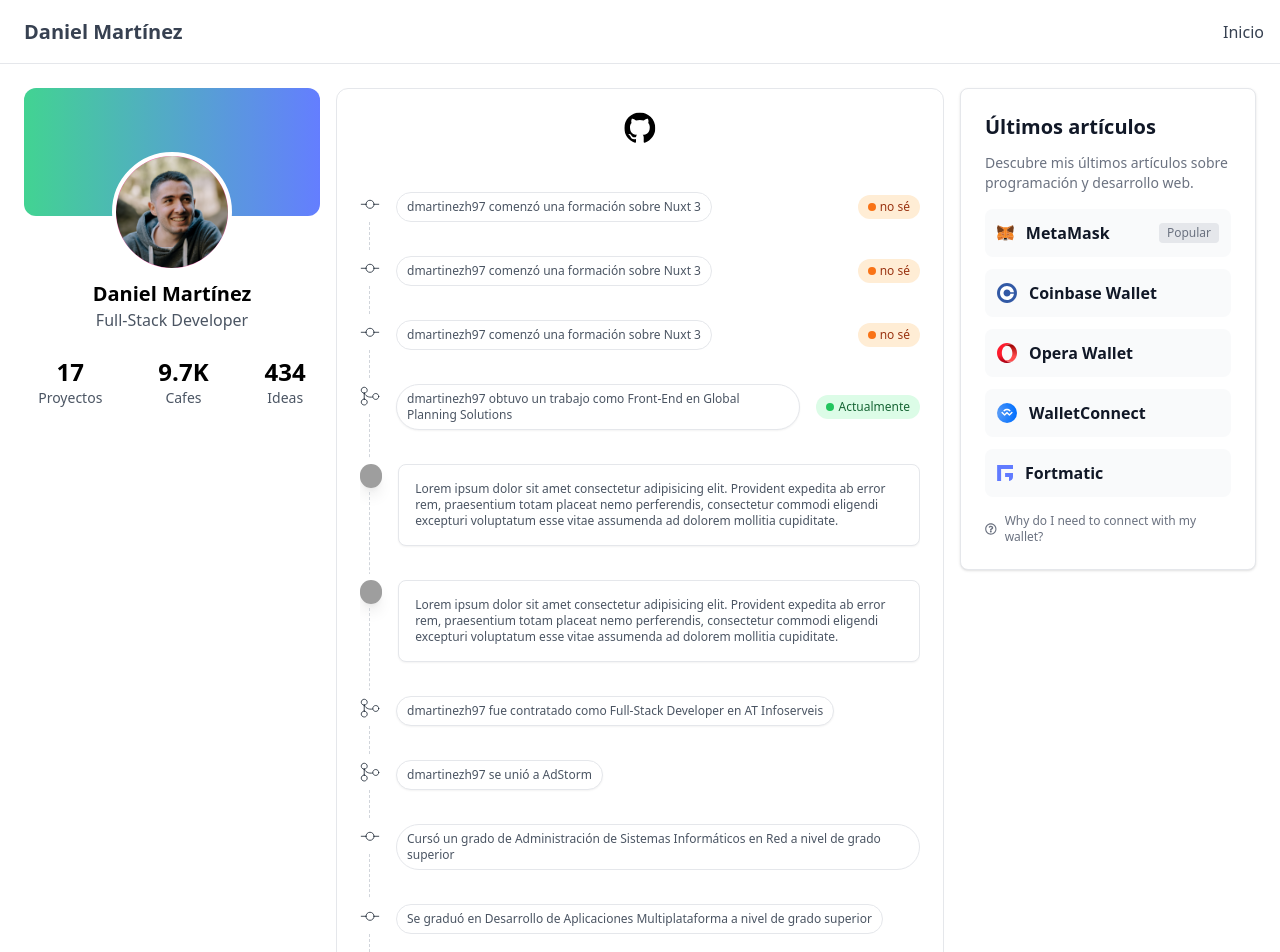
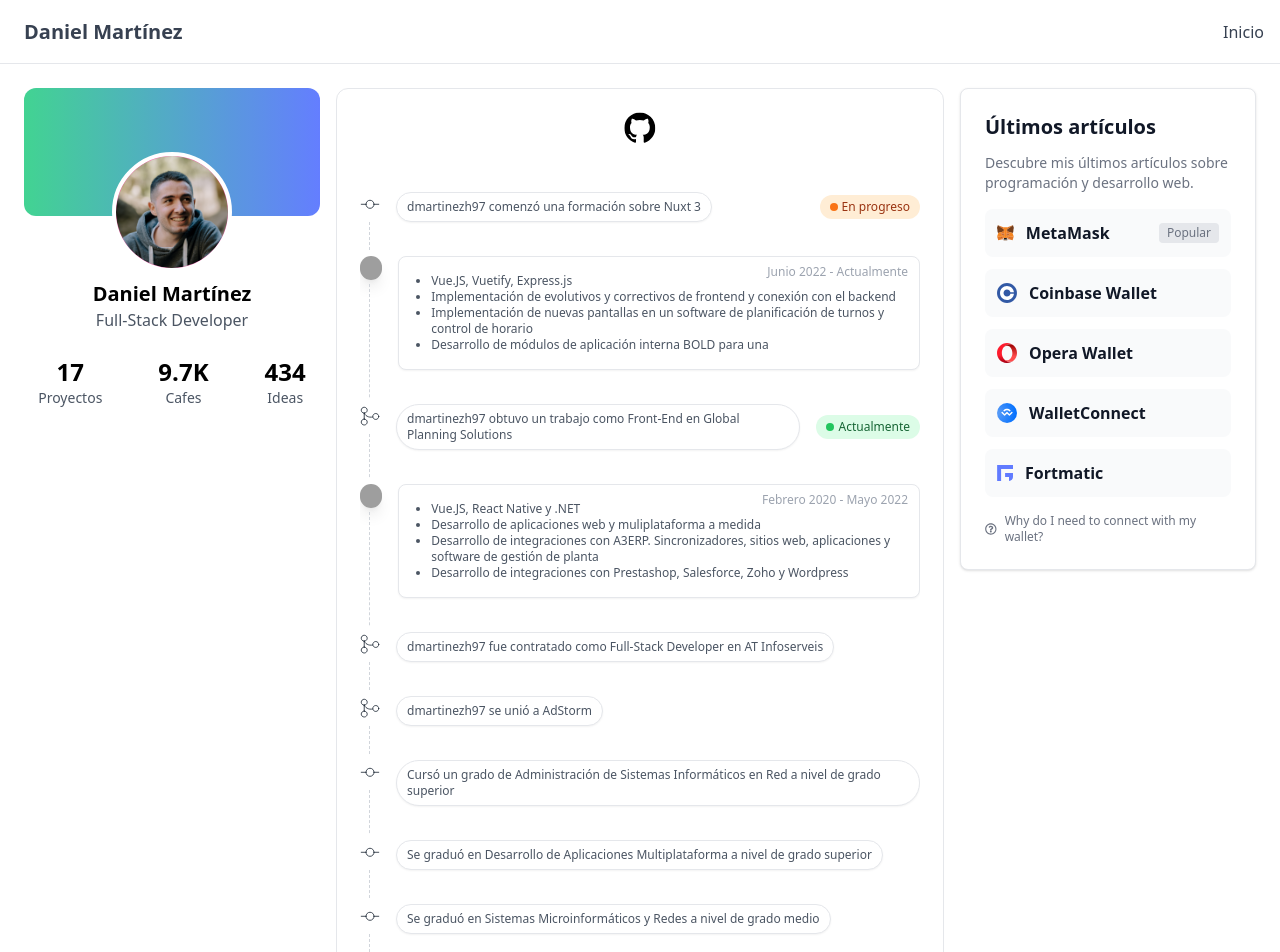
Before and after one commit to dmartinezh97/portafolio, a Nuxt app: page / in a window 1280 px wide. Shown: the top 952 px of the page. Built offline with nearby package versions, Linux system fonts and the light colour scheme; grey boxes are pictures that could not be loaded.

Commit message:
Añadir comentarios

```diff
--- a/components/Timeline.vue
+++ b/components/Timeline.vue
@@ -41,54 +41,47 @@
                              <!-- <GithubNewActivity tipo="Commit" text="test 01" text-tipo="no sé"></GithubNewActivity>
                              <GithubNewActivity tipo="Merged" text="test 02 " text-tipo="no sé"></GithubNewActivity> -->
 
-                            <GithubNewActivity tipo="Commit" text="dmartinezh97 comenzó una formación sobre Nuxt 3" text-tipo="no sé" color="bg-orange-500" color-text="bg-orange-100 text-orange-800"></GithubNewActivity>
+                            <GithubNewActivity tipo="Commit" text="dmartinezh97 comenzó una formación sobre Nuxt 3" text-tipo="En progreso" color="bg-orange-500" color-text="bg-orange-100 text-orange-800"></GithubNewActivity>
 
-                            <GithubNewActivity tipo="Commit" text="dmartinezh97 comenzó una formación sobre Nuxt 3" text-tipo="no sé" color="bg-orange-500" color-text="bg-orange-100 text-orange-800"></GithubNewActivity>
+                            <GithubNewComment fecha="Junio 2022 - Actualmente">
+                                <ul class="ml-4 list-disc list-outside">
+                                    <li>Vue.JS, Vuetify, Express.js</li>
+                                    <li>Implementación de evolutivos y correctivos de frontend y conexión con el backend</li>
+                                    <li>Implementación de nuevas pantallas en un software de planificación de turnos y control de horario</li>
+                                    <li>Desarrollo de módulos de aplicación interna BOLD para una</li>
+                                </ul>
+                            </GithubNewComment>
 
-                            <GithubNewActivity text="dmartinezh97 comenzó una formación sobre Nuxt 3" text-tipo="no sé" color="bg-orange-500" color-text="bg-orange-100 text-orange-800"></GithubNewActivity>
+                            <GithubNewActivity tipo="Merged" text="dmartinezh97 obtuvo un trabajo como Front-End en Global Planning Solutions" text-tipo="Actualmente" color="bg-green-500" color-text="bg-green-100 text-green-800"></GithubNewActivity>
 
-                            <GithubNewMerge tipo="Actualmente" color="green"
-                                text="dmartinezh97 obtuvo un trabajo como Front-End en Global Planning Solutions">
-                            </GithubNewMerge>
+                            <GithubNewComment fecha="Febrero 2020 - Mayo 2022">
+                                <ul class="ml-4 list-disc list-outside">
+                                    <li>Vue.JS, React Native y .NET</li>
+                                    <li>Desarrollo de aplicaciones web y muliplataforma a medida</li>
+                                    <li>Desarrollo de integraciones con A3ERP. Sincronizadores, sitios web, aplicaciones y software de gestión de planta</li>
+                                    <li>Desarrollo de integraciones con Prestashop, Salesforce, Zoho y Wordpress</li>
+                                </ul>
+                            </GithubNewComment>
 
-                            <!-- <GithubNewCommit tipo="Completada" color="purple" text="dmartinezh97 comenzó una formación sobre Nuxt 3"></GithubNewCommit> -->
+                            <GithubNewActivity tipo="Merged" text="dmartinezh97 fue contratado como Full-Stack Developer en AT Infoserveis"></GithubNewActivity>
 
-                            <GithubNewComment text="Lorem ipsum dolor sit amet consectetur adipisicing elit. Provident expedita ab error rem, praesentium totam placeat nemo perferendis, consectetur commodi eligendi excepturi voluptatum esse vitae assumenda ad dolorem mollitia cupiditate."></GithubNewComment>
-                            <GithubNewComment text="Lorem ipsum dolor sit amet consectetur adipisicing elit. Provident expedita ab error rem, praesentium totam placeat nemo perferendis, consectetur commodi eligendi excepturi voluptatum esse vitae assumenda ad dolorem mollitia cupiditate."></GithubNewComment>
+                            <GithubNewActivity tipo="Merged" text="dmartinezh97 se unió a AdStorm"></GithubNewActivity>
 
+                            <GithubNewActivity tipo="Commit" text="Cursó un grado de Administración de Sistemas Informáticos en Red a nivel de grado superior"></GithubNewActivity>
 
-                            <GithubNewMerge text="dmartinezh97 fue contratado como Full-Stack Developer en AT Infoserveis">
-                            </GithubNewMerge>
+                            <GithubNewActivity tipo="Commit" text="Se graduó en Desarrollo de Aplicaciones Multiplataforma a nivel de grado superior"></GithubNewActivity>
 
-                            <GithubNewMerge text="dmartinezh97 se unió a AdStorm"></GithubNewMerge>
+                            <GithubNewActivity tipo="Commit" text="Se graduó en Sistemas Microinformáticos y Redes a nivel de grado medio"></GithubNewActivity>
 
-                            <GithubNewCommit
-                                text="Cursó un grado de Administración de Sistemas Informáticos en Red a nivel de grado superior">
-                            </GithubNewCommit>
+                            <GithubNewActivity tipo="Merged" text="Participó en un programa de prácticas en Audens Food S.A."></GithubNewActivity>
 
-                            <GithubNewCommit
-                                text="Se graduó en Desarrollo de Aplicaciones Multiplataforma a nivel de grado superior">
-                            </GithubNewCommit>
+                            <GithubNewActivity tipo="Commit" text="Añadió la informatica a la branch de intereses"></GithubNewActivity>
 
-                            <GithubNewCommit text="Se graduó en Sistemas Microinformáticos y Redes a nivel de grado medio">
-                            </GithubNewCommit>
-
-                            <GithubNewMerge text="Participó en un programa de prácticas en Audens Food S.A.">
-                            </GithubNewMerge>
-
-                            <GithubNewCommit text="Añadió la informatica a la branch de intereses"></GithubNewCommit>
-
-                            <GithubNewMerge tipo="Merged" color="purple"
-                                text="dmartinezh97 merged commit d31m10h97 en master el 31 de octubre de 1997">
-                            </GithubNewMerge>
+                            <GithubNewActivity tipo="Merged" text="dmartinezh97 merged commit d31m10h97 en master el 31 de octubre de 1997" text-tipo="Merged" color="bg-purple-500" color-text="bg-purple-100 text-purple-800"></GithubNewActivity>
                         </ul>
-                        <!-- End Timeline -->
                     </div>
                 </div>
             </div>
         </div>
-        <!-- End Card -->
-
-
     </div>
 </template>
--- a/components/github/NewActivity.vue
+++ b/components/github/NewActivity.vue
@@ -7,7 +7,7 @@
                 <component :is="getIcon"></component>
             </div>
             <p
-                class="py-1.5 px-2.5 rounded-full text-xs font-medium text-gray-600 bg-white border border-gray-200 shadow-smb">
+                class="py-1.5 px-2.5 rounded-full text-xs font-medium text-gray-600 bg-white border border-gray-200 shadow-sm">
                 {{ text }}
             </p>
         </div>
--- a/components/github/NewComment.vue
+++ b/components/github/NewComment.vue
@@ -5,11 +5,13 @@
                 <div class="absolute top-7 bottom-0 left-2.5 w-px h-96 -ml-px border-r border-dashed border-gray-300">
                 </div>
                 <img class="w-6 h-6 rounded-full shadow-lg"
-                    src="https://flowbite.com/docs/images/people/profile-picture-5.jpg" alt="Bonnie image" />
+                src="https://flowbite.com/docs/images/people/profile-picture-5.jpg" alt="Bonnie image" />
             </div>
             <div
-                class="w-full items-center justify-between p-4 text-xs text-gray-600 bg-white border border-gray-200 rounded-lg shadow-sm sm:flex">
-                {{ text }}
+            class="w-full items-center justify-between p-4 text-xs text-gray-600 bg-white border border-gray-200 rounded-lg shadow-sm sm:flex">
+                <time v-if="fecha" class="absolute top-2 right-3 text-xs font-normal text-gray-400">{{ fecha }}</time>
+                <div v-if="text">{{ text }}</div>
+                <slot></slot>
             </div>
         </div>
     </li>
@@ -18,7 +20,14 @@
 <script>
 export default {
     props: {
-        text: String,
+        fecha: {
+            type: String,
+            required: false
+        },
+        text: {
+            type: String,
+            required: false
+        },
     }
 }
 </script>
--- a/components/github/NewCommit.vue
+++ /dev/null
@@ -1,35 +0,0 @@
-<template>
-    <li class="relative flex gap-x-4 items-center justify-between pb-7 overflow-hidden">
-        <div class="flex gap-x-4">
-            <div class="mt-0.5 relative h-full">
-                <div class="absolute top-7 bottom-0 left-2.5 w-px h-96 -ml-px border-r border-dashed border-gray-300">
-                </div>
-                <svg class="w-5 h-5 text-gray-800" width="24" height="24" viewBox="0 0 24 24" fill="none"
-                    xmlns="http://www.w3.org/2000/svg">
-                    <path
-                        d="M16.8462 12.3462C16.8462 15.0226 14.6765 17.1923 12 17.1923C9.32354 17.1923 7.15385 15.0226 7.15385 12.3462M16.8462 12.3462C16.8462 9.6697 14.6765 7.5 12 7.5C9.32354 7.5 7.15385 9.6697 7.15385 12.3462M16.8462 12.3462H22.5M7.15385 12.3462H1.5"
-                        stroke="currentColor" stroke-linecap="round"></path>
-                </svg>
-            </div>
-            <p
-                class="py-1.5 px-2.5 rounded-full text-xs font-medium text-gray-600 bg-white border border-gray-200 shadow-smb">
-                {{ text }}
-            </p>
-        </div>
-        <span v-if="tipo" class="inline-flex items-center h-6 text-xs font-medium px-2.5 py-0.5 rounded-full"
-            :class="'bg-'+color+'-100 text-'+color+'-800'">
-            <span class="w-2 h-2 mr-1 rounded-full " :class="'bg-'+color+'-500'"></span>
-            {{ tipo }}
-        </span>
-    </li>
-</template>
-
-<script>
-export default {
-    props: {
-        text: String,
-        tipo: String,
-        color: String
-    }
-}
-</script>
--- a/components/github/NewMerge.vue
+++ /dev/null
@@ -1,35 +0,0 @@
-<template>
-    <li class="relative flex gap-x-4 items-center justify-between pb-7 overflow-hidden">
-        <div class="flex gap-x-4">
-            <div class="mt-0.5 relative h-full">
-                <div class="absolute top-7 bottom-0 left-2.5 w-px h-96 -ml-px border-r border-dashed border-gray-300">
-                </div>
-                <svg class="w-5 h-5 text-gray-800" width="24" height="24" viewBox="0 0 24 24" fill="none"
-                    xmlns="http://www.w3.org/2000/svg">
-                    <path
-                        d="M5.07447 8.60449C7.04859 8.60449 8.64894 7.0141 8.64894 5.05224C8.64894 3.09039 7.04859 1.5 5.07447 1.5C3.10034 1.5 1.5 3.09039 1.5 5.05224C1.5 7.0141 3.10034 8.60449 5.07447 8.60449ZM5.07447 8.60449V15.709M5.07447 8.60449C5.90425 11.0939 9.79787 14.5156 15.4009 13.1667M5.07447 15.709C3.10034 15.709 1.5 17.2994 1.5 19.2612C1.5 21.2231 3.10034 22.8135 5.07447 22.8135C7.04859 22.8135 8.64894 21.2231 8.64894 19.2612C8.64894 17.2994 7.04859 15.709 5.07447 15.709ZM22.5 12.5722C22.5 14.5341 20.8997 16.1245 18.9255 16.1245C16.9514 16.1245 15.3511 14.5341 15.3511 12.5722C15.3511 10.6104 16.9514 9.01999 18.9255 9.01999C20.8997 9.01999 22.5 10.6104 22.5 12.5722Z"
-                        stroke="currentColor" stroke-linecap="round"></path>
-                </svg>
-            </div>
-            <p
-                class="py-1.5 px-2.5 rounded-full text-xs font-medium text-gray-600 bg-white border border-gray-200 shadow-sm">
-                {{ text }}
-            </p>
-        </div>
-        <span v-if="tipo" class="inline-flex items-center h-6 text-xs font-medium px-2.5 py-0.5 rounded-full"
-            :class="'bg-'+color+'-100 text-'+color+'-800'">
-            <span class="w-2 h-2 mr-1 rounded-full " :class="'bg-'+color+'-500'"></span>
-            {{ tipo }}
-        </span>
-    </li>
-</template>
-
-<script>
-export default {
-    props: {
-        text: String,
-        tipo: String,
-        color: String
-    }
-}
-</script>
```
